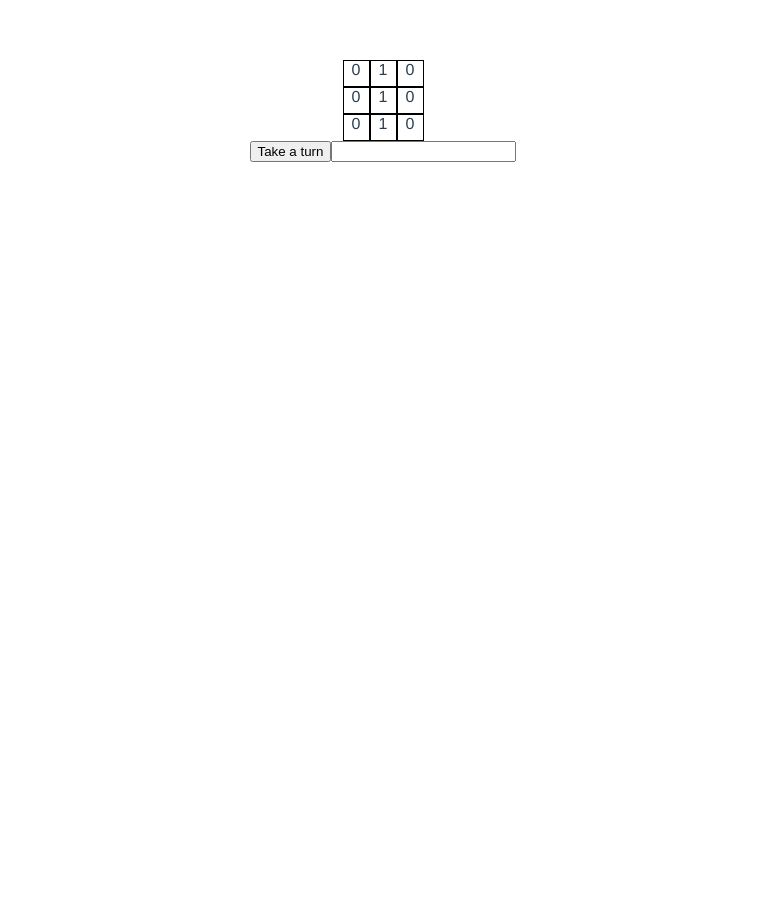
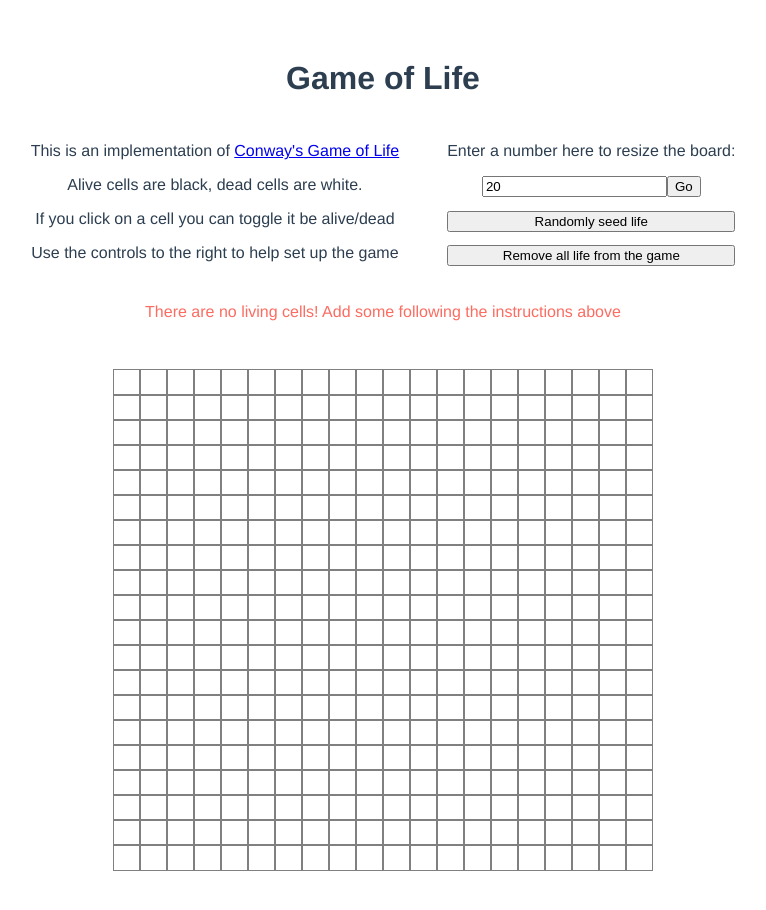
Before and after one commit to SarahFrench/vue-cli-testing, a Vue app: page / in a window 1280 px wide. Shown: the top 910 px of the page, without its empty margins (257-1023 px from the left). Before the commit the page ends 800 px from the top, so only its background shows below. Built offline with nearby package versions, Linux system fonts and the light colour scheme.

Commit message:
Vue component that uses the functions I set up in first version of Life

```diff
--- a/src/components/Game.vue
+++ b/src/components/Game.vue
@@ -1,71 +1,138 @@
 <template>
   <div id="game">
+    <h1>Game of Life</h1>
+    <div class="game__instructions">
+      <div class="game__instructions--left">
+        <p>This is an implementation of <a href="https://en.wikipedia.org/wiki/Conway%27s_Game_of_Life">Conway's Game of Life</a></p>
+        <p>Alive cells are black, dead cells are white.</p>
+        <p>If you click on a cell you can toggle it be alive/dead</p>
+        <p>Use the controls to the right to help set up the game</p>
+
+      </div>
+      <div class="game__instructions--right">
+        <p>Enter a number here to resize the board:</p>
+        <input id="dimensions" type="text" name="dimensions" value="" v-model="dimensions">
+        <button type="button" name="button" v-on:click="resizeGrid">Go</button>
+
+        <button class="d-block game__setup-button" type="button" name="button" v-on:click="seedLife">Randomly seed life</button>
+        <button class="d-block game__setup-button" type="button" v-on:click="resizeGrid"> Remove all life from the game</button>
+
+      </div>
+    </div>
+
+    <div v-if="!searchForAnyLife">
+      <p class="danger-text">There are no living cells! Add some following the instructions above</p>
+    </div>
+
+    <div v-if="searchForAnyLife">
+      <button class="d-block game__turn-button highlight" type="button" v-on:click="takeTurn"> Take a turn</button>
+    </div>
+
+
+
     <div class="board">
-      <div v-for="(row, rowIndex) in game.currentState" v-bind:key="row-rowIndex" class="board__row">
-        <div v-for="(element, cellIndex) in row" v-bind:key="cell-rowIndex-cellIndex" class="board__cell">
-            {{element}}
+      <div v-for="(row, rowIndex) in currentState" v-bind:key="rowIndex" class="board__row">
+        <div
+          v-for="(element, cellIndex) in row"
+          v-bind:key="cellIndex"
+          class="board__cell"
+          v-bind:class="{ alive: element.alive}"
+          v-on:click="changeCellStatus(cellIndex, rowIndex)"
+        >
         </div>
       </div>
     </div>
-    <button type="button" name="button" v-on:click="game.takeTurn()" >Take a turn</button>
-    <input v-bind="turns" type="text" name="turns" value="">
   </div>
 </template>
 
 
 <script>
-class GameOfLife {
 
-  constructor(board){
-    if(!this.initialStateValid(board)){
-      throw new Error('Make sure the supplied board is 2D, with consistent row lengths');
+export default {
+  name: 'GameOfLife',
+  data(){
+    return {
+      currentState: [],
+      futureState: [],
+      turns: 0,
+      dimensions: 20
     }
-
-    this.currentState = board;
-    this.largestYCoordinate = board.length - 1;
-    this.largestXCoordinate = board[0].length - 1;
-    this.futureState;
-    this.turns = 0;
-
-    this.resetFutureState();
-
-  }
-
-  initialStateValid(board){
-    if( !board || board.length < 2){
-      //board absent or has less than 2 rows
-      return false;
-    } else {
-      //check for consistent row length
-      let rowsConsistentLength = true;
-
-      board.forEach( row => {
-        rowsConsistentLength = (row.length != board[0].length) ? false : rowsConsistentLength;
+  },
+  computed:{
+    largestYCoordinate: function(){
+      return this.currentState.length - 1;
+    },
+    largestXCoordinate: function(){
+      return this.currentState[0].length - 1;
+    },
+    searchForAnyLife: function(){
+      let lifeFound = false;
+      this.currentState.forEach( row => {
+        row.forEach( cell => {
+            lifeFound = cell.alive ? true : lifeFound;
         })
-
-      return rowsConsistentLength;
+      })
+      return lifeFound;
+    },
+ },
+ created(){
+   this.resizeGrid();
+   console.log("GameOfLife component is loaded");
+ },
+ watch:{
+   dimensions: function(val){
+     if(val < 2){
+       this.dimensions = 2;
      }
    }
-
+ },
+ methods:{
+   resizeGrid(){
+     this.currentState = [];
+     for (let i =0; i < this.dimensions; i++){
+       this.currentState.push([]);
+       for (let j =0; j < this.dimensions; j++){
+         this.currentState[i].push({alive:false})
+       }
+     }
+     this.resetFutureState();
+   },
+   seedLife(){
+     for (let i =0; i < this.currentState.length; i++){
+       for (let j =0; j < this.currentState[i].length; j++){
+         let life = (Math.random()> 0.5);
+         /*
+            Need to iterate through every single cell and set the property using
+            the $set method, otherwise Vue doesn't re-render the component.
+            This is because Vue cannot deted changes in property values, see
+            here: https://vuejs.org/v2/guide/reactivity.html#How-Changes-Are-Tracked
+         */
+         this.$set(this.currentState[i][j], 'alive', life);
+       }
+     }
+   },
+   changeCellStatus(x,y){
+     let cell = this.currentState[y][x];
+     cell.alive = !cell.alive;
+   },
    resetFutureState(){
      this.futureState = [];
      for(let i=0; i <= this.largestYCoordinate; i++){
        this.futureState[i] = [];
      }
-  }
-
+   },
    takeTurn(){
 
      this.currentState.forEach( (row, y) => {
        row.forEach( (cell, x) => {
            //cycle through every poisition
-          if(this.isCellAlive(x,y)){
+           if(cell.alive){
              //position is alive, should it die?
-            let futureValue = this.shouldCellDie(x,y) ? 0 : 1;
+             let futureValue = this.shouldCellDie(x,y) ? {alive: false} : {alive: true};
              this.futureState[y].push(futureValue);
            } else {
              //position is dead, should it become alive?
-            let futureValue = this.shouldCellBecomeAlive(x,y) ? 1 : 0;
+             let futureValue = this.shouldCellBecomeAlive(x,y) ? {alive: true} : {alive: false};
              this.futureState[y].push(futureValue);
            }
        })
@@ -74,7 +141,7 @@ class GameOfLife {
      this.currentState = this.futureState;
      this.turns += 1;
      this.resetFutureState()
-  }
+   },
 
    shouldCellDie(x,y){
 
@@ -85,7 +152,7 @@ class GameOfLife {
      Otherwise, false; don't die.
      */
      return neighbours < 2 || neighbours > 3;
-  }
+   },
 
    shouldCellBecomeAlive(x,y){
      let neighbours = this.numberOfLivingNeighbours(x,y);
@@ -94,7 +161,7 @@ class GameOfLife {
      Otherwise, false; don't live.
      */
      return neighbours === 3;
-  }
+   },
 
    numberOfLivingNeighbours(x,y){
      let neighbourVectors = [
@@ -118,7 +185,7 @@ class GameOfLife {
          neighbourX <= this.largestXCoordinate
        ){
          //coordinates are in bounds
-        if (this.currentState[neighbourY][neighbourX]){
+         if (this.currentState[neighbourY][neighbourX].alive){
            aliveNeighbours += 1;
          }
        }
@@ -134,48 +201,16 @@ class GameOfLife {
          neighbourX <= this.largestXCoordinate
        ){
          //coordinates are in bounds
-        if (this.currentState[neighbourY][neighbourX]){
+         if (this.currentState[neighbourY][neighbourX].alive){
            aliveNeighbours += 1;
          }
        }
      })
 
      return aliveNeighbours;
-  }
-
-  searchForAnyLife(){
-    let lifeFound = false;
-    this.currentState.forEach( row => {
-      row.forEach( cell => {
-          lifeFound = cell ? true : lifeFound;
-      })
-    })
-    return lifeFound;
-  }
-
+   },
    isCellAlive(x,y){
-    return this.currentState[y][x] === 1;
-  }
-}
-
-export default {
-  name: 'GameOfLife',
-  data(){
-    return {
-      game: new GameOfLife([[0,1,0],[0,1,0],[0,1,0]]),
-      turns: 0
-    }
-  },
-  mounted(){
-
- },
- methods:{
-   takeNTurns(n){
-     for(let i = 0; i < n; i++){
-       setTimeout( function(){
-         this.game.takeTurn();
-       }, 1000)
-     }
+     return this.currentState[y][x].alive;
    }
 
  }
@@ -184,16 +219,65 @@ export default {
 
 <!-- Add "scoped" attribute to limit CSS to this component only -->
 <style scoped>
+
+.game__instructions {
+  display: flex;
+  flex-direction: row;
+  justify-content: center;
+  align-items: baseline;
+}
+
+.game__instructions--left {
+  padding: 0.5em;
+  margin-right: 1em;
+}
+
+.game__setup-button {
+  margin: 1em auto;
+  width: 100%;
+}
+
+.game__turn-button {
+  font-size: 1em;
+  padding: 10px 5px;
+  margin: 1em auto;
+  border: solid 1px #61ECFC;
+  border-radius: 10px;
+}
+
+.game__instructions--right {
+  padding: 0.5em;
+  margin-left: 1em;
+}
+
 .board {
-  display: grid;
+  margin-top: 3em;
+  margin-bottom: 5em;
 }
+
+.board__row{
+  margin: 0;
+}
+
 .board__cell{
+  margin: 0;
   width: 25px;
   height: 25px;
   display: inline-block;
-  border: solid 1px black;
+  border: solid 1px grey;
+  margin-bottom: -6px;
 }
+
 .alive {
   background-color: black;
 }
+
+.d-block {
+  display: block;
+}
+
+.danger-text {
+  color: #FC6C61;
+}
+
 </style>
```
Lines whose indentation alone changed are shown as unchanged.
